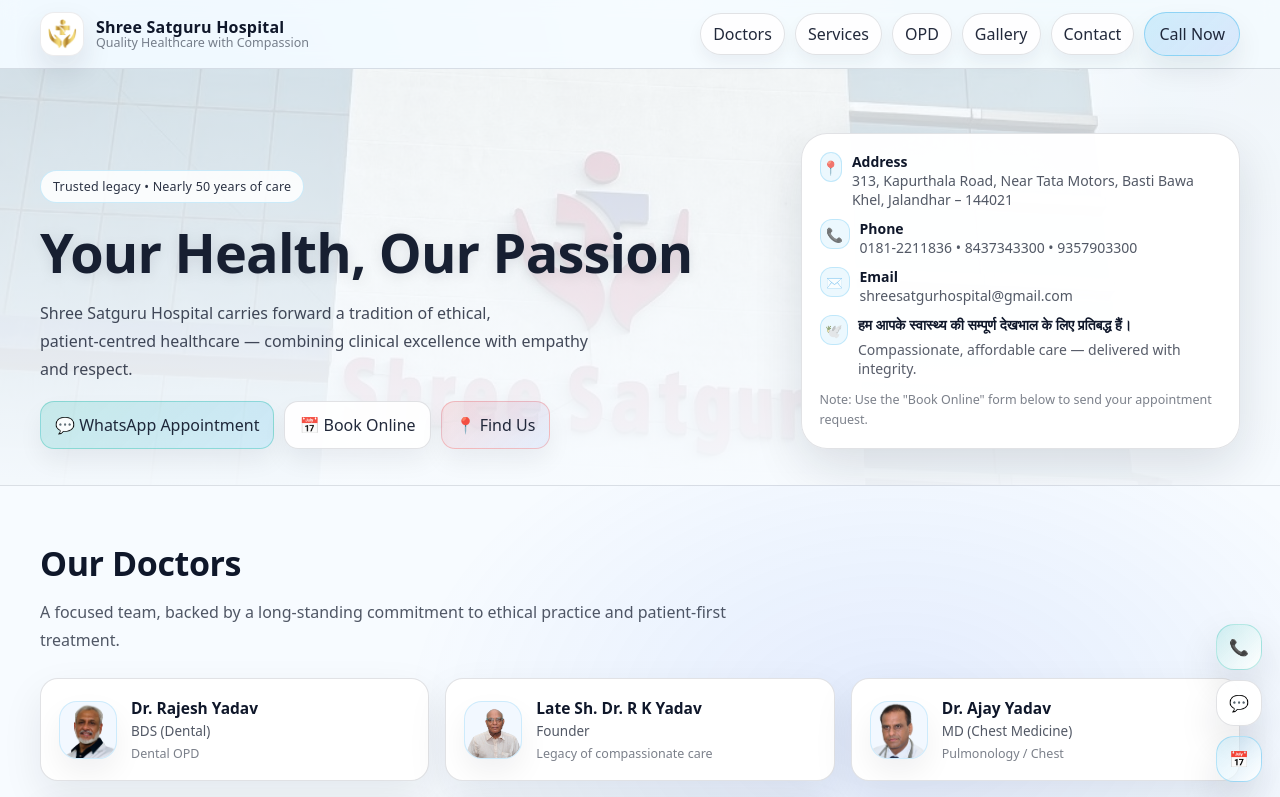
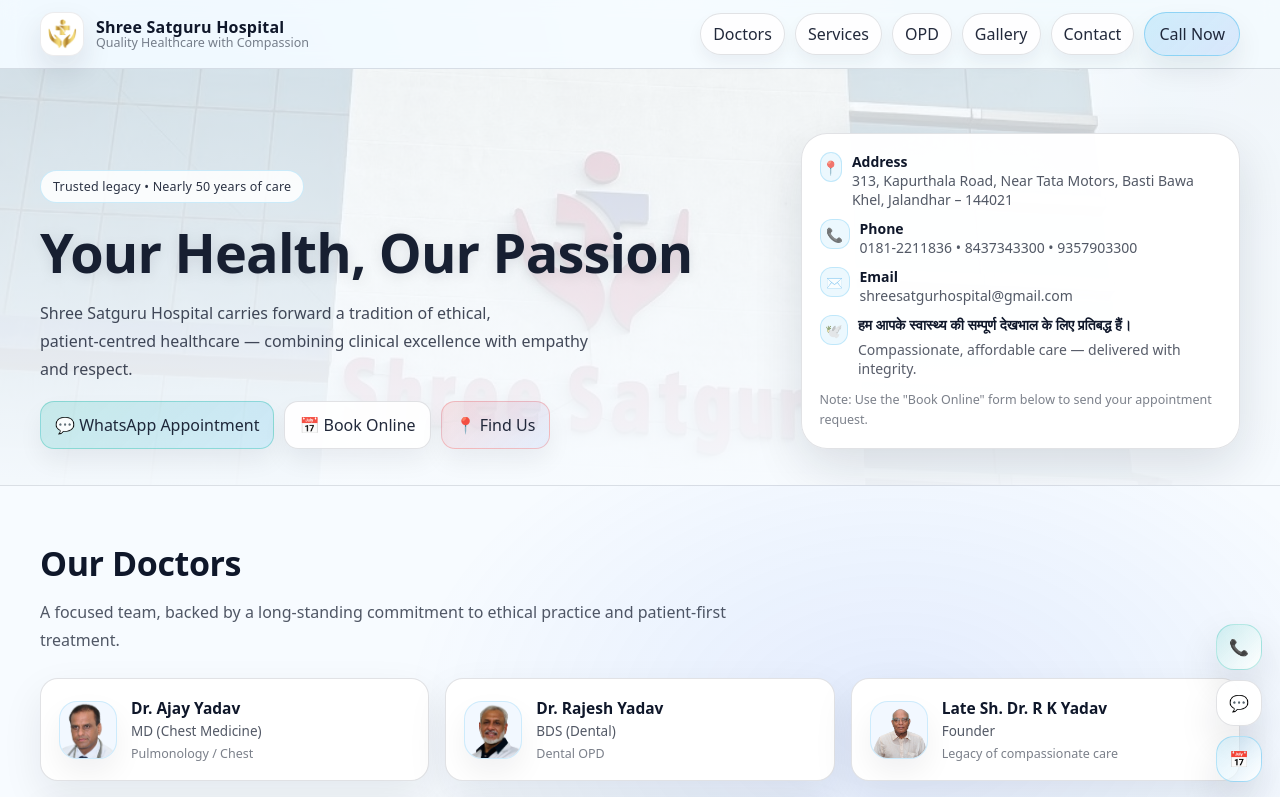
Before and after one commit to sshospitalhosting/homepage, a React (Vite) app: page / in a window 1280 px wide. Shown: the top 797 px of the page. Built offline with nearby package versions, Linux system fonts and the light colour scheme.

Commit message:
change positioning

```diff
--- a/src/App.jsx
+++ b/src/App.jsx
@@ -125,9 +125,10 @@ export default function App() {
 
   const doctors = useMemo(
     () => [
+            { name: "Dr. Ajay Yadav", qual: "MD (Chest Medicine)", note: "Pulmonology / Chest", photo: ajay },
       { name: "Dr. Rajesh Yadav", qual: "BDS (Dental)", note: "Dental OPD", photo: rajesh },
       { name: "Late Sh. Dr. R K Yadav", qual: "Founder", note: "Legacy of compassionate care", photo: rkyadav },
-      { name: "Dr. Ajay Yadav", qual: "MD (Chest Medicine)", note: "Pulmonology / Chest", photo: ajay },
+
       { name: "Dr. Avi Badhan", qual: "MS (Orthopedics)", note: "Orthopedics", photo: avib },
       { name: "Dr. Mayank Khullar", qual: "MD (Paediatrics)", note: "Paediatrics", photo: mayankk },
     ],
```
